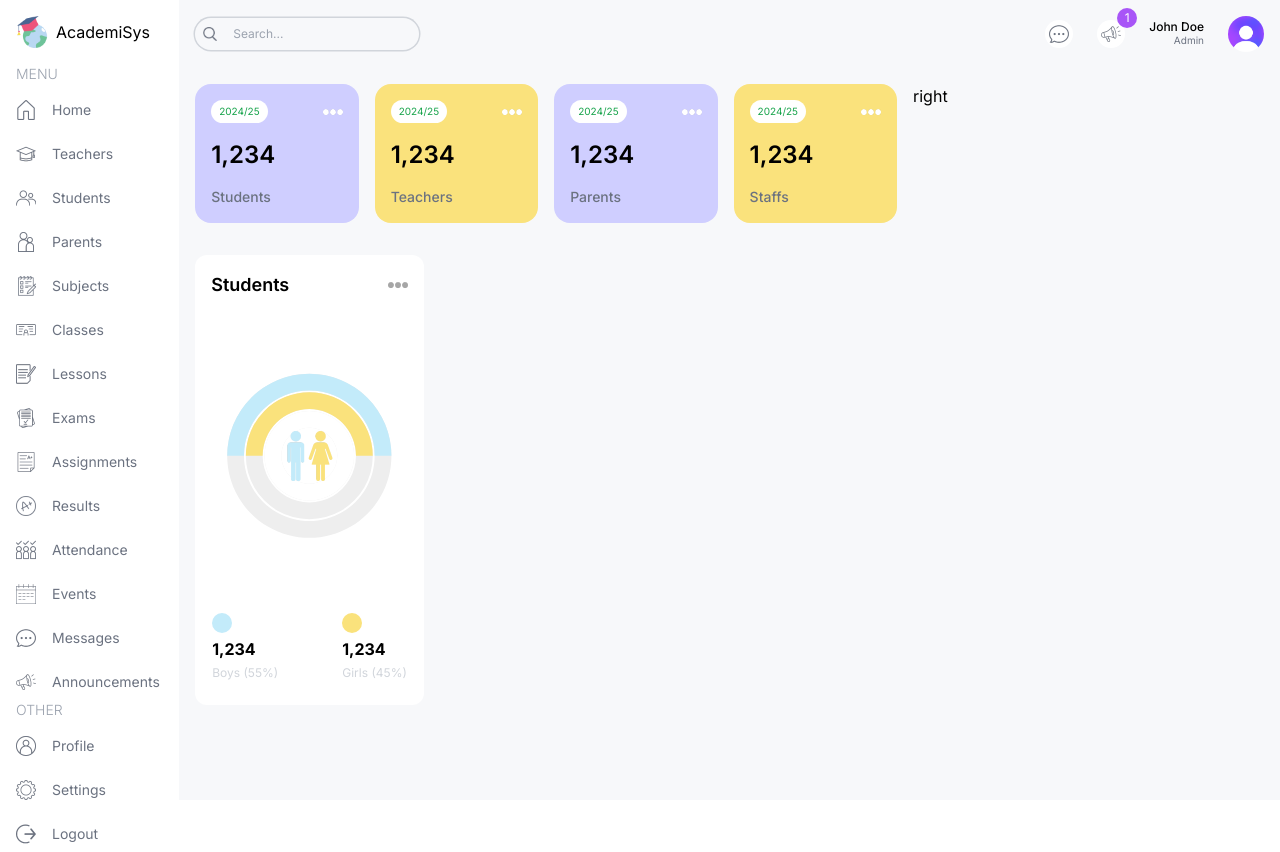
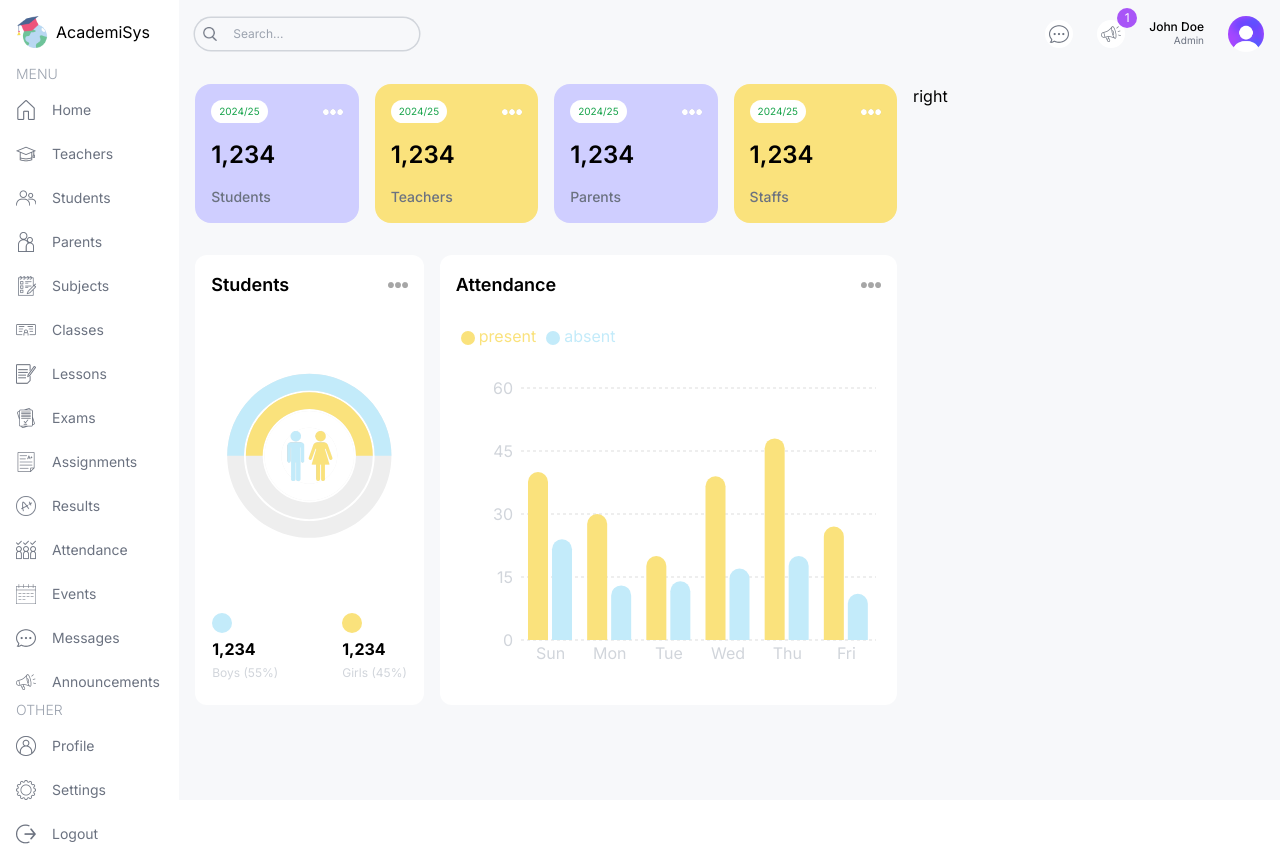
Before and after one commit to thenishantgiri/AcademiSys, a Next.js app: page /admin in a window 1280 px wide. Built offline with nearby package versions, Linux system fonts and the light colour scheme.

Commit message:
AdminPage: AttendanceChart - animated bar chart implemented

```diff
--- a/app/(dashboard)/admin/page.tsx
+++ b/app/(dashboard)/admin/page.tsx
@@ -1,3 +1,4 @@
+import AttendanceChart from "@/components/AttendanceChart";
 import CountChart from "@/components/CountChart";
 import UserCard from "@/components/UserCard";
 
@@ -21,7 +22,9 @@
             <CountChart />
           </div>
           {/* ATTENDANCE CHART */}
-          <div className="w-full lg:w-2/3 h-[450px]"></div>
+          <div className="w-full lg:w-2/3 h-[450px]">
+            <AttendanceChart />
+          </div>
         </div>
 
         {/* BOTTOM CHART */}
--- /dev/null
+++ b/components/AttendanceChart.tsx
@@ -0,0 +1,93 @@
+"use client";
+
+import Image from "next/image";
+import {
+  BarChart,
+  Bar,
+  Rectangle,
+  XAxis,
+  YAxis,
+  CartesianGrid,
+  Tooltip,
+  Legend,
+  ResponsiveContainer,
+} from "recharts";
+
+const data = [
+  {
+    name: "Sun",
+    present: 40,
+    absent: 24,
+  },
+  {
+    name: "Mon",
+    present: 30,
+    absent: 13,
+  },
+  {
+    name: "Tue",
+    present: 20,
+    absent: 14,
+  },
+  {
+    name: "Wed",
+    present: 39,
+    absent: 17,
+  },
+  {
+    name: "Thu",
+    present: 48,
+    absent: 20,
+  },
+  {
+    name: "Fri",
+    present: 27,
+    absent: 11,
+  },
+];
+
+const AttendanceChart = () => {
+  return (
+    <div className="bg-white rounded-xl p-4 h-full ">
+      <div className="flex justify-between items-center">
+        <h1 className="text-lg font-semibold">Attendance</h1>
+        <Image src="/moreDark.png" alt="options" width={20} height={20} />
+      </div>
+
+      <ResponsiveContainer width="100%" height="90%">
+        <BarChart width={500} height={300} data={data} barSize={20}>
+          <CartesianGrid strokeDasharray="3 3" vertical={false} stroke="#ddd" />
+          <XAxis
+            dataKey="name"
+            axisLine={false}
+            tick={{ fill: "#d1d5db" }}
+            tickLine={false}
+          />
+          <YAxis axisLine={false} tick={{ fill: "#d1d5db" }} tickLine={false} />
+          <Tooltip
+            contentStyle={{ borderRadius: "10px", borderColor: "lightgray" }}
+          />
+          <Legend
+            align="left"
+            verticalAlign="top"
+            wrapperStyle={{ paddingTop: "20px", paddingBottom: "40px" }}
+          />
+          <Bar
+            dataKey="present"
+            fill="#FAE27C"
+            legendType="circle"
+            radius={[10, 10, 0, 0]}
+          />
+          <Bar
+            dataKey="absent"
+            fill="#C3EBFA"
+            legendType="circle"
+            radius={[10, 10, 0, 0]}
+          />
+        </BarChart>
+      </ResponsiveContainer>
+    </div>
+  );
+};
+
+export default AttendanceChart;
```
